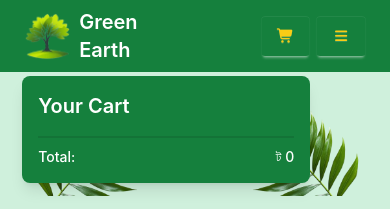
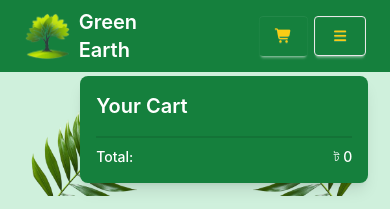
Before and after one commit to mhmamun86/treeplant, a website built with Vite: page index.html in a window 390 px wide. Both pictures are taken after a click on the button 285 px from the left and 36 px from the top of the page. Shown: the top 209 px of the page. Built offline with nearby package versions, Linux system fonts and the light colour scheme; no server answers.

Commit message:
fixed alignment for mobile version

```diff
--- a/index.html
+++ b/index.html
@@ -39,12 +39,12 @@
         <button class="btn bg-[#FACC15] rounded-[999px] text-[#15803D] hidden sm:block">Plant a Tree</button>
       </div>
 
-      <div class="dropdown ">
+      <div class="dropdown relative">
         <div tabindex="0" role="button" class="btn bg-[#15803D] border-0  sm:block lg:hidden ">
           <i class="fa-solid fa-cart-shopping text-[#FACC15]"></i>
         </div>
         <ul tabindex="0"
-          class="dropdown-content menu p-4 shadow-lg rounded-box w-72 mt-5 bg-[#15803D] z-50 right-0 absolute text-black">
+          class="dropdown-content menu p-4 shadow-lg rounded-box w-72 mt-5 bg-[#15803D] z-50 right-0 text-black transform translate-x-15">
           <h1 class="font-semibold text-xl mb-2 text-white">Your Cart</h1>
           <ul id="cart-parent-mobile" class="list space-y-2"></ul>
           <hr class="border-1 opacity-10 my-2">
@@ -56,7 +56,7 @@
       </div>
 
       <div class="dropdown ">
-        <div tabindex="0" role="button" class="btn bg-[#15803D] border-0 sm:block lg:hidden">
+        <div tabindex="0" role="button" class="btn bg-[#15803D] border-0ghjj sm:block lg:hidden">
           <i class="fa-solid fa-bars text-[#FACC15]"></i>
         </div>
         <ul tabindex="0"
```
Also changed, not shown: dist/styles/style.css.
